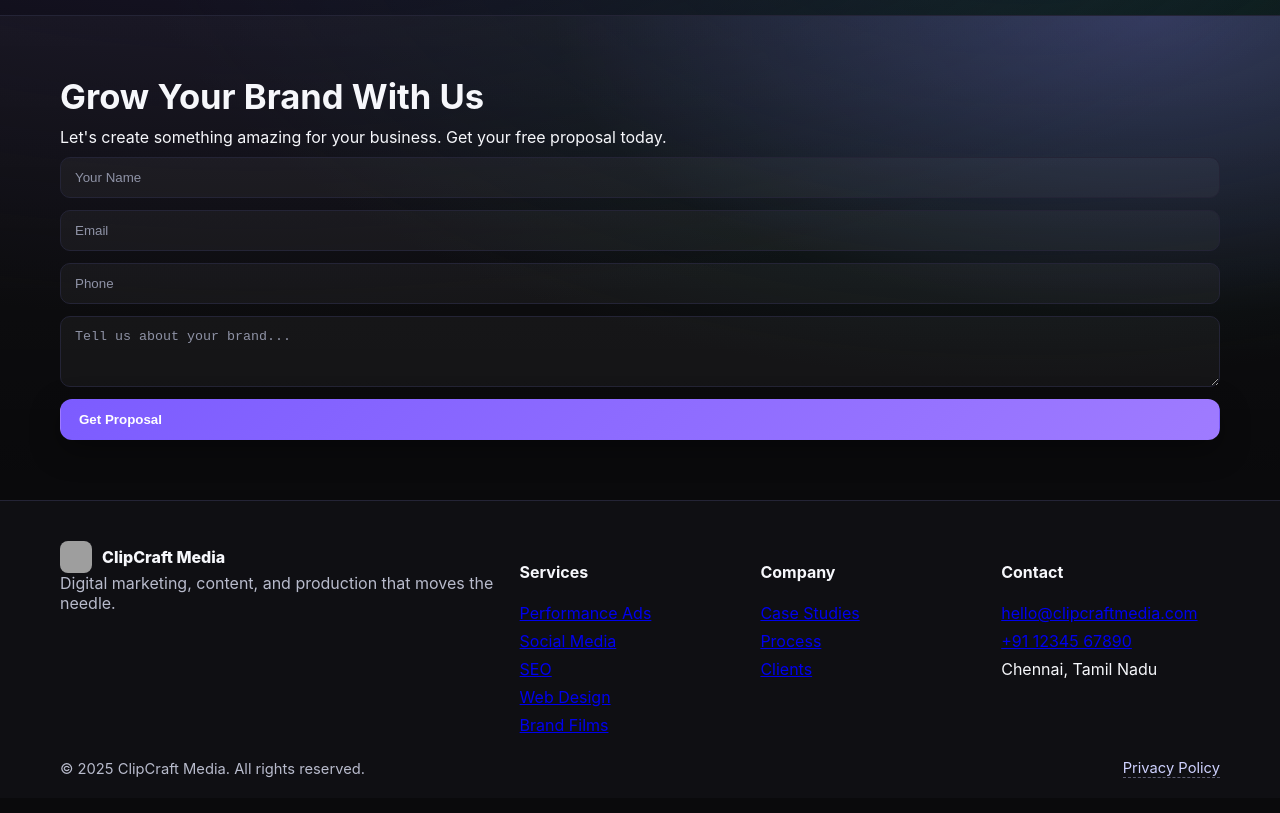
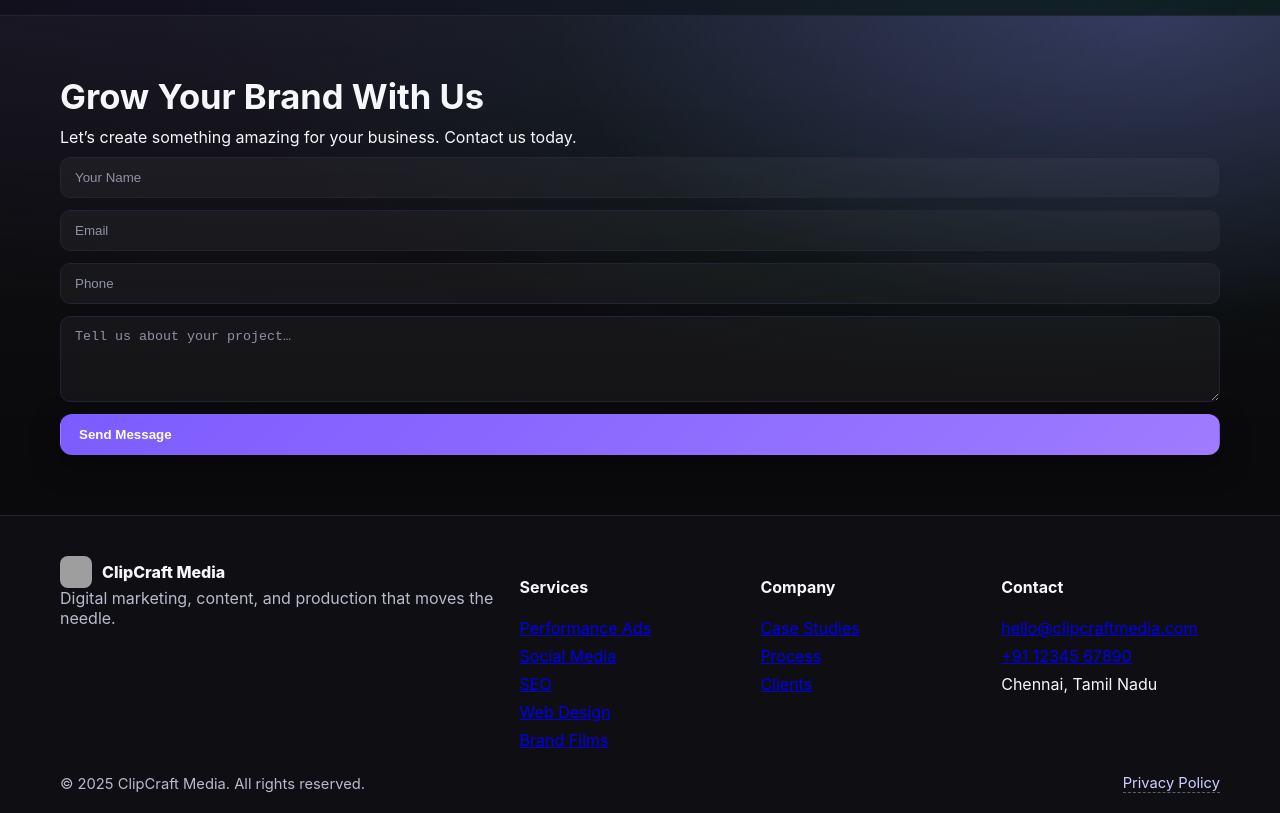
Before and after one commit to mroshan2003/clipcraft-media-website, a React (Vite) app: page / in a window 1280 px wide. Shown: the part 3400-4213 px from the top of the page. Built offline with nearby package versions, Linux system fonts and the light colour scheme; grey boxes are pictures that could not be loaded.

Commit message:
db Update

```diff
--- a/package.json
+++ b/package.json
@@ -10,6 +10,7 @@
     "preview": "vite preview"
   },
   "dependencies": {
+    "mongodb": "^7.0.0",
     "react": "^19.2.0",
     "react-dom": "^19.2.0"
   },
--- a/src/components/CTA.jsx
+++ b/src/components/CTA.jsx
@@ -1,36 +1,112 @@
+import React, { useState } from "react";
+
 export default function CTA() {
+  const [form, setForm] = useState({
+    name: "",
+    email: "",
+    phone: "",
+    message: "",
+  });
+
+  const [loading, setLoading] = useState(false);
+  const [status, setStatus] = useState(null);
+
+  function onChange(e) {
+    setForm({ ...form, [e.target.name]: e.target.value });
+  }
+
+  async function onSubmit(e) {
+    e.preventDefault();
+    setLoading(true);
+    setStatus(null);
+
+    try {
+      const res = await fetch("/.netlify/functions/submit", {
+        method: "POST",
+        body: JSON.stringify(form),
+      });
+
+      const data = await res.json();
+
+      if (data.success) {
+        setStatus({ type: "success", text: "Message sent successfully! We will contact you soon." });
+
+        setForm({
+          name: "",
+          email: "",
+          phone: "",
+          message: "",
+        });
+      } else {
+        setStatus({ type: "error", text: "Something went wrong, try again later." });
+      }
+    } catch (error) {
+      setStatus({ type: "error", text: "Server error. Try again later." });
+    }
+
+    setLoading(false);
+  }
+
   return (
     <section className="cta section" id="contact">
       <div className="container">
         <div className="cta__content">
           <h2 className="cta__title">Grow Your Brand With Us</h2>
           <p className="cta__text">
-            Let's create something amazing for your business. Get your free proposal today.
+            Let’s create something amazing for your business. Contact us today.
           </p>
 
-          <form
-            name="contact"
-            method="POST"
-            data-netlify="true"
-            netlify-honeypot="bot-field"
-            className="form"
-          >
-            <input type="hidden" name="form-name" value="contact" />
-            <p hidden>
-              <label>Don’t fill this out: <input name="bot-field" /></label>
-            </p>
+          <form onSubmit={onSubmit} className="form">
+            <input
+              type="text"
+              name="name"
+              placeholder="Your Name"
+              required
+              value={form.name}
+              onChange={onChange}
+            />
 
-            <input type="text" name="name" placeholder="Your Name" required />
-            <input type="email" name="email" placeholder="Email" required />
-            <input type="text" name="phone" placeholder="Phone" />
+            <input
+              type="email"
+              name="email"
+              placeholder="Email"
+              required
+              value={form.email}
+              onChange={onChange}
+            />
+
+            <input
+              type="text"
+              name="phone"
+              placeholder="Phone"
+              value={form.phone}
+              onChange={onChange}
+            />
+
             <textarea
               name="message"
-              placeholder="Tell us about your brand..."
-              rows="3"
+              placeholder="Tell us about your project…"
+              rows="4"
               required
+              value={form.message}
+              onChange={onChange}
             />
-            <button className="btn btn--primary" type="submit">Get Proposal</button>
+
+            <button className="btn btn--primary" type="submit" disabled={loading}>
+              {loading ? "Sending..." : "Send Message"}
+            </button>
           </form>
+
+          {status && (
+            <p
+              style={{
+                marginTop: "10px",
+                color: status.type === "success" ? "green" : "red",
+              }}
+            >
+              {status.text}
+            </p>
+          )}
         </div>
       </div>
     </section>
```
Also changed, not shown: 2 other files (tests, documents, lock files or other folders).
